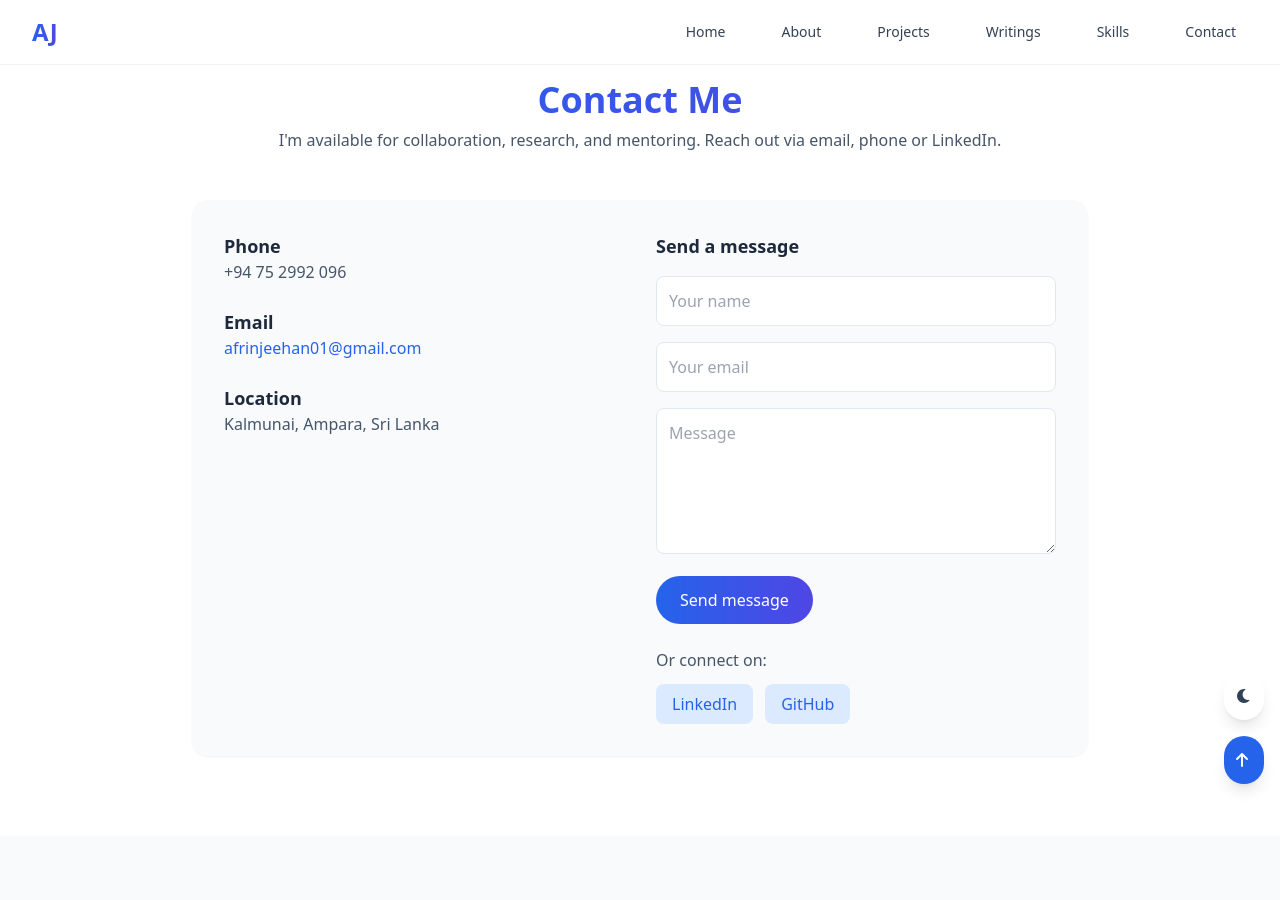
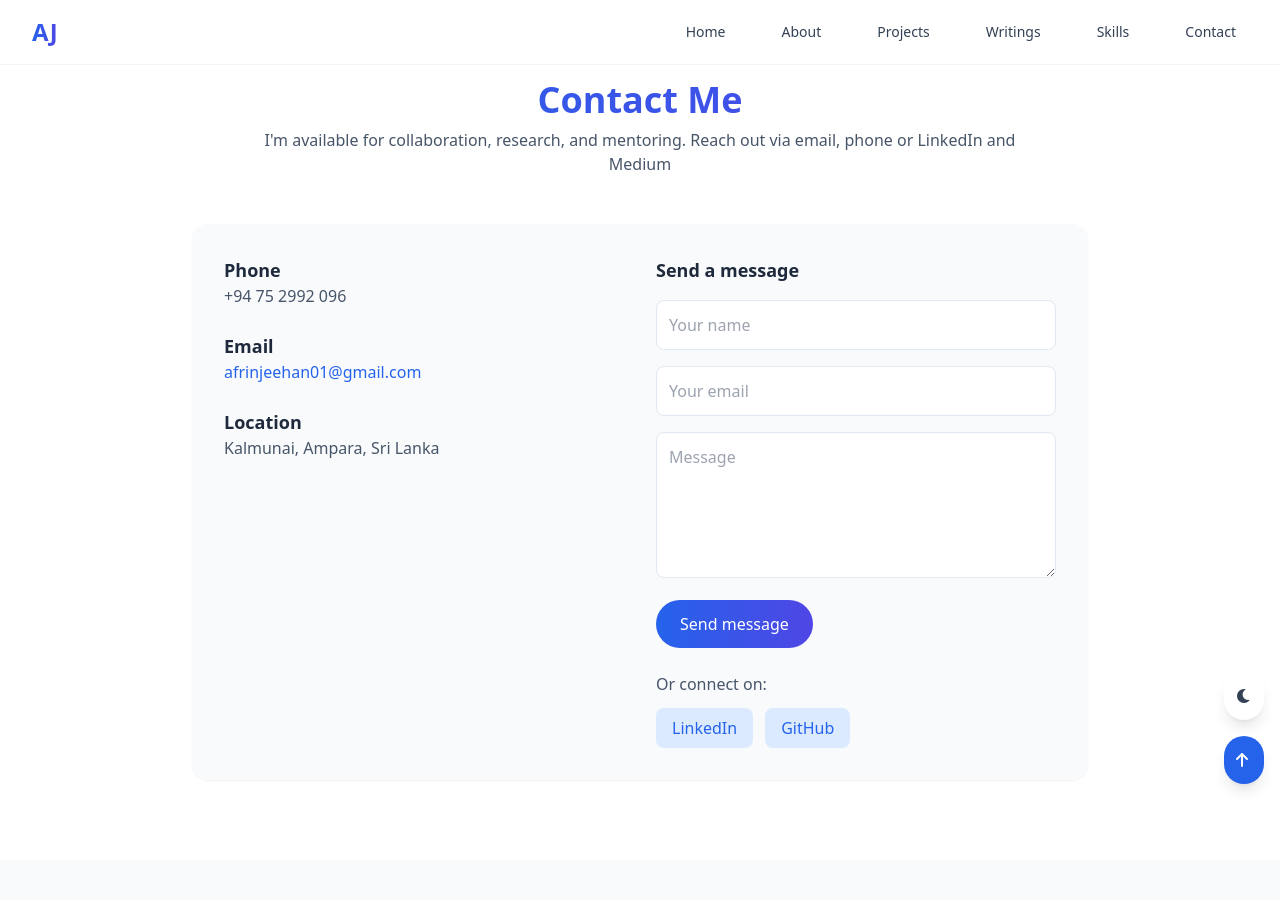
Before and after one commit to AfrinJeehan/Afrin_jeehan, a Flask app: page /contact in a window 1280 px wide. Shown: the top 900 px of the page. Run offline with Flask 3, Linux system fonts and the light colour scheme; some libraries are stand-ins or nearby versions.

Commit message:
Update contact.html

```diff
--- a/templates/contact.html
+++ b/templates/contact.html
@@ -7,7 +7,7 @@
     <div class="container mx-auto px-4 sm:px-6 lg:px-8">
         <div class="max-w-3xl mx-auto text-center mb-12">
             <h1 class="text-4xl font-bold text-gradient mb-2">Contact Me</h1>
-            <p class="text-slate-600 dark:text-slate-400">I'm available for collaboration, research, and mentoring. Reach out via email, phone or LinkedIn.</p>
+            <p class="text-slate-600 dark:text-slate-400">I'm available for collaboration, research, and mentoring. Reach out via email, phone or LinkedIn and Medium</p>
         </div>
 
         <div class="max-w-4xl mx-auto bg-slate-50 dark:bg-slate-800 rounded-2xl p-8 shadow-sm">
```
